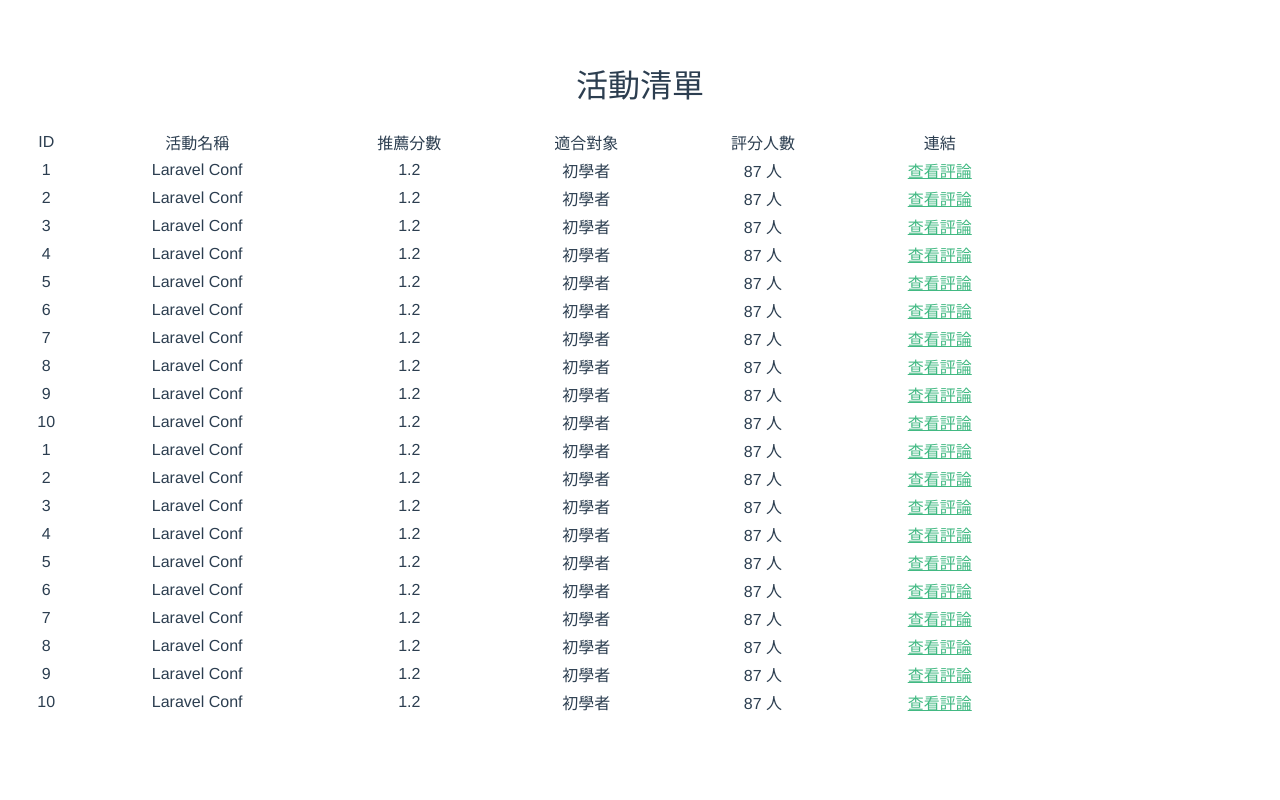
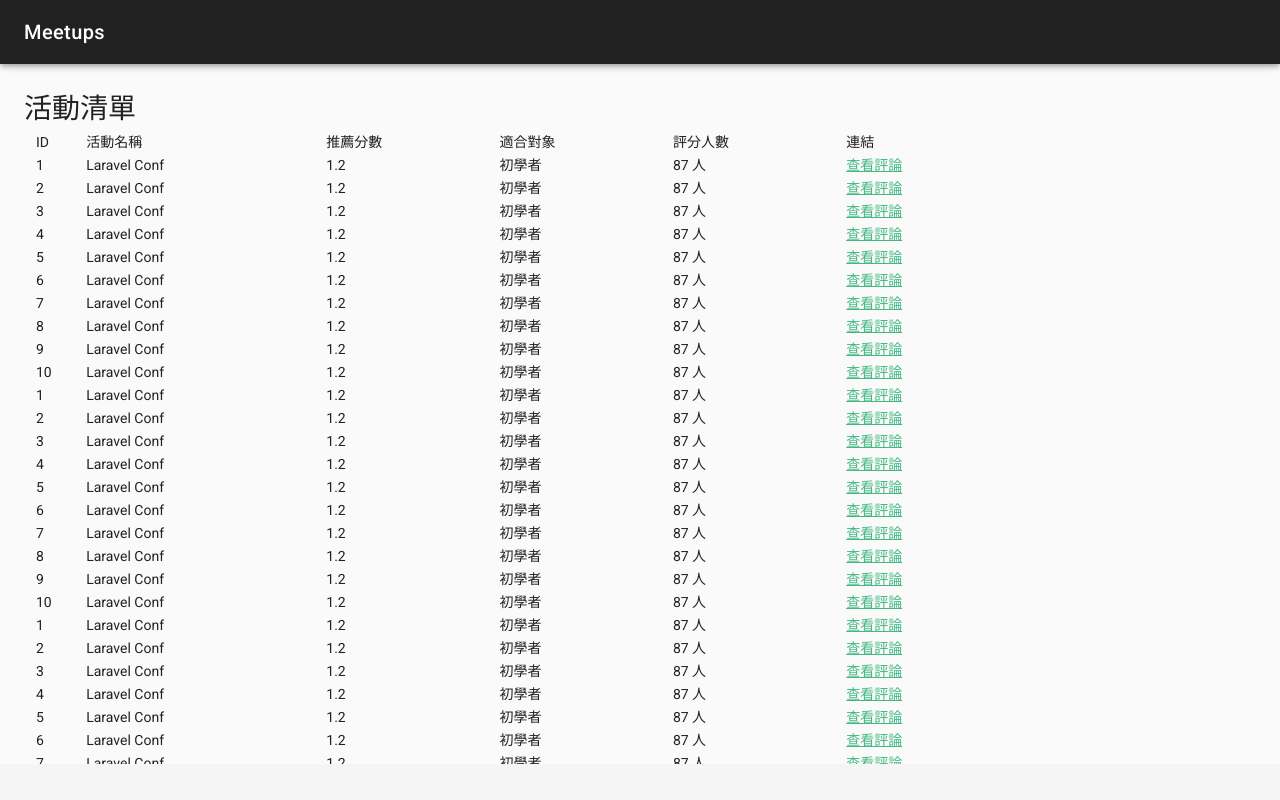
Before and after one commit to scottxxx666/meetups-vue, a Vue app: page /#/ in a window 1280 px wide. Shown: the top 800 px of the page. Built offline with nearby package versions, Linux system fonts and the light colour scheme.

Commit message:
try vuetify

```diff
--- a/index.html
+++ b/index.html
@@ -1,6 +1,7 @@
 <!DOCTYPE html>
 <html>
   <head>
+    <link href='https://fonts.googleapis.com/css?family=Roboto:300,400,500,700|Material+Icons' rel="stylesheet">
     <meta charset="utf-8">
     <meta name="viewport" content="width=device-width,initial-scale=1.0">
     <title>meetups</title>
--- a/package.json
+++ b/package.json
@@ -15,7 +15,8 @@
   },
   "dependencies": {
     "vue": "^2.5.2",
-    "vue-router": "^3.0.1"
+    "vue-router": "^3.0.1",
+    "vuetify": "^1.0.17"
   },
   "devDependencies": {
     "autoprefixer": "^7.1.2",
--- a/src/App.vue
+++ b/src/App.vue
@@ -1,22 +1,39 @@
 <template>
   <div id="app">
-    <router-view/>
+    <v-app light>
+      <v-toolbar
+        app
+        dark
+        scroll-off-screen
+        scroll-threshold=10
+      >
+        <v-toolbar-title v-text="title" color="grey darken-3"></v-toolbar-title>
+      </v-toolbar>
+      <div
+        id="aaa"
+      >
+      <v-content>
+        <v-container fluid>
+          <router-view></router-view>
+        </v-container>
+      </v-content>
+      </div>
+      <v-footer app></v-footer>
+    </v-app>
   </div>
 </template>
 
 <script>
 export default {
   name: 'App',
+  data() {
+    return {
+      title: 'Meetups',
+    };
+  },
 };
 </script>
 
 <style>
-#app {
-  font-family: 'Avenir', Helvetica, Arial, sans-serif;
-  -webkit-font-smoothing: antialiased;
-  -moz-osx-font-smoothing: grayscale;
-  text-align: center;
-  color: #2c3e50;
-  margin-top: 60px;
-}
+
 </style>
--- a/src/components/Home.vue
+++ b/src/components/Home.vue
@@ -31,7 +31,7 @@
   data() {
     return {
       msg: '',
-      meetups: [1, 2, 3, 4, 5, 6, 7, 8, 9, 10, 1, 2, 3, 4, 5, 6, 7, 8, 9, 10],
+      meetups: [1, 2, 3, 4, 5, 6, 7, 8, 9, 10, 1, 2, 3, 4, 5, 6, 7, 8, 9, 10, 1, 2, 3, 4, 5, 6, 7, 1, 2, 3, 4, 5, 6, 7, 8, 9, 10, 1, 2, 3, 4, 5, 6, 7, 8, 9, 10],
     };
   },
 };
--- a/src/router/index.js
+++ b/src/router/index.js
@@ -1,9 +1,19 @@
 import Vue from 'vue';
 import Router from 'vue-router';
+import Vuetify from 'vuetify';
 import Home from '@/components/Home';
 import Meetup from '@/components/Meetup';
+import 'vuetify/dist/vuetify.min.css'; // Ensure you are using css-loader
+
+// Helpers
+// import colors from 'vuetify/es5/util/colors';
 
 Vue.use(Router);
+Vue.use(Vuetify, {
+  theme: {
+    primary: '#33333D',
+  },
+});
 
 export default new Router({
   routes: [
```
Also changed, not shown: 1 other file (tests, documents, lock files or other folders).
